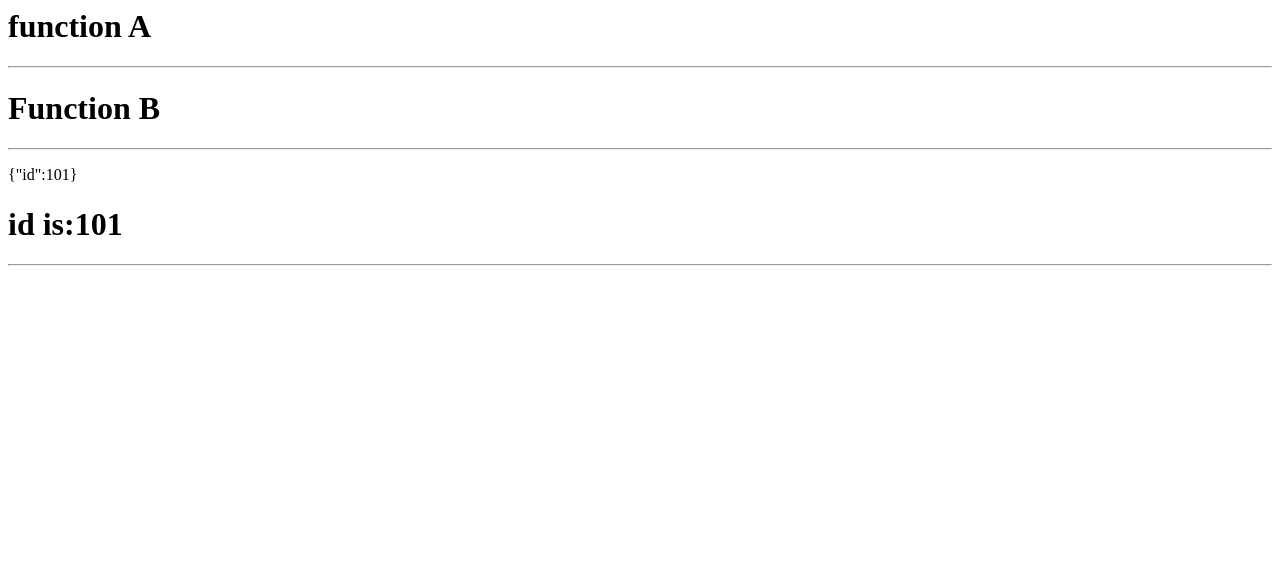
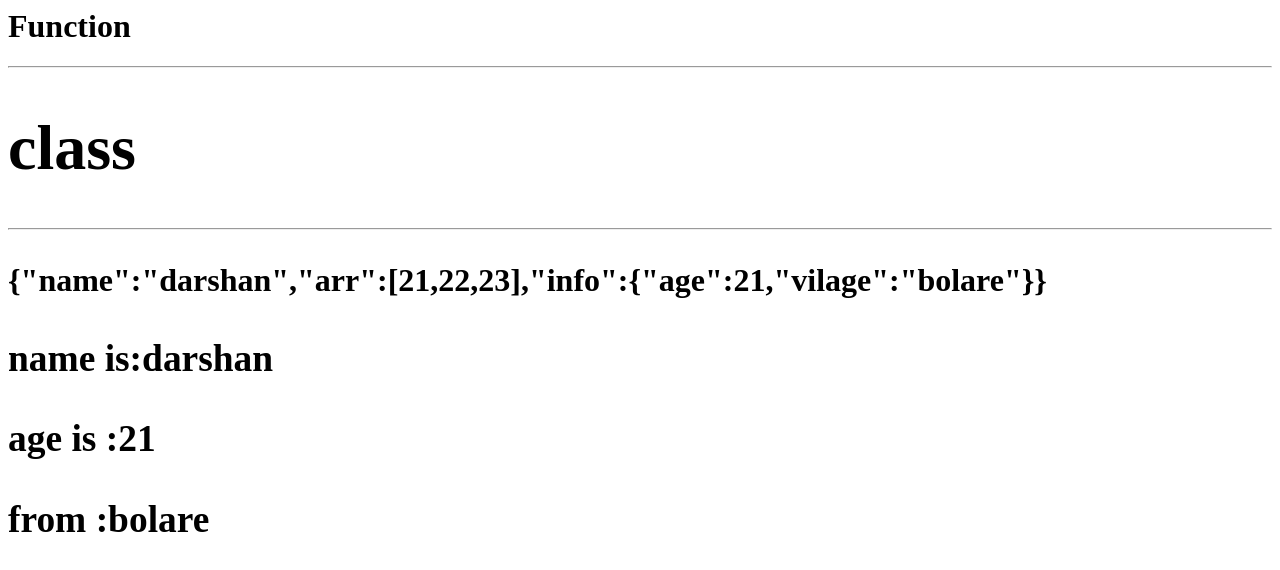
Before and after one commit to darshanbr7/react, a React (Create React App) app in the folder it/: page / in a window 1280 px wide. Shown: the top 570 px of the page. Built offline with nearby package versions, Linux system fonts and the light colour scheme.

Commit message:
class-function props

```diff
--- a/it/src/App.js
+++ b/it/src/App.js
@@ -3,21 +3,19 @@
 //import Movie from "./Movie"
 //import Cls1 from "./Cls1"
 //import Car from "./Car"
-//import CompA from "./component/CompA"
-import FucnA from "./func/FuncA"
+//import CompA from "./c-c/CompA"
+//import FuncA from "./f-f/FuncA"
+//import FucnA from "./f-f/FuncA"
+//import CompA from "./c_f/CompA"
+import  Data1 from "./f-c/Data1"
+//import Data1 from "./func-class/Data1"
  let App=()=>{
 
-return <>
-<p>
-    <FucnA />
-</p>
-<hr></hr>
-<p>
-
-
-</p>
-
-</>
+   return <>
+   <p>
+  <Data1 />
+   </p>
+     </>
 
  }
  export default App
--- a/it/src/component/CompA.jsx
+++ b/it/src/c-c/CompoA.jsx
@@ -1,6 +1,6 @@
 import React from "react";
 import CompB from "./CompB";
-class CompA extends React.Component{
+class CompoA extends React.Component{
     eid="101"
     name="darshan"
 render(){
@@ -11,4 +11,4 @@ render(){
     </>
 }
 }
-export default CompA
+export default CompoA
--- a/it/src/component/CompB.jsx
+++ b/it/src/c-c/CompoB.jsx
@@ -1,5 +1,5 @@
 import React from "react";
-class CompB extends React.Component{
+class CompoB extends React.Component{
 
      render(){
         return <>
@@ -12,4 +12,4 @@ class CompB extends React.Component{
      }
 
 }
-export default CompB
+export default CompoB
--- /dev/null
+++ b/it/src/c_f/CompA.jsx
@@ -0,0 +1,24 @@
+// class
+import React from "react";
+import CompB from "./CompB";
+class CompA extends React.Component{
+    name="darhan"
+    id=101
+    info={
+        from:"mandya",
+        pin:571425
+    }
+    color=["red" ,"green"]
+
+    render(){
+        return (
+            <>
+            <h1> class</h1>
+            <hr />
+            <CompB  name={this.name}  id={this.id} info={this.info} color={this.color}/>
+            </>
+        )
+    }
+
+}
+export default CompA
--- /dev/null
+++ b/it/src/f-c/Data1.js
@@ -0,0 +1,16 @@
+import Data2 from "./Data2"
+let Data1=()=>{
+    let name="darshan"
+    let arr=[21,22,23]
+     let info={
+        age:21,
+        vilage:"bolare"
+     }
+    return <>
+    <h1> Function</h1>
+    <hr />
+    <h1> <Data2  name={name}  arr={arr}  info={info}/></h1>
+    </>
+
+}
+export default Data1
--- /dev/null
+++ b/it/src/f-c/Data2.js
@@ -0,0 +1,16 @@
+
+import React from "react";
+class Data2 extends React.Component{
+    render( props){
+        return <>
+        <h1> class</h1>
+        <hr />
+        <p> {JSON.stringify(this.props)}</p>
+         <h3> name is:{this.props.name}</h3>
+         <h3>age is :{this.props.arr[0]} </h3>
+         <h3> from :{this.props.info.vilage}</h3>
+        </>
+    }
+
+}
+export default Data2
```
Also changed, not shown: it/src/c_f/CompB.jsx (added, +15 -0 lines), it/src/f-f/FuncA.jsx (renamed from it/src/func/FuncA.jsx), it/src/f-f/FunxB.jsx (renamed from it/src/func/FunxB.jsx).
